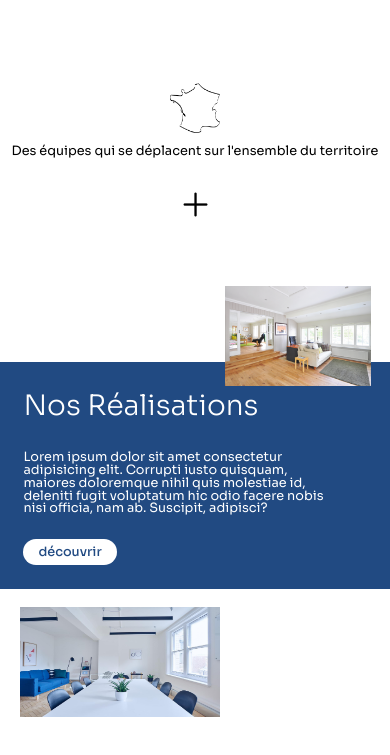
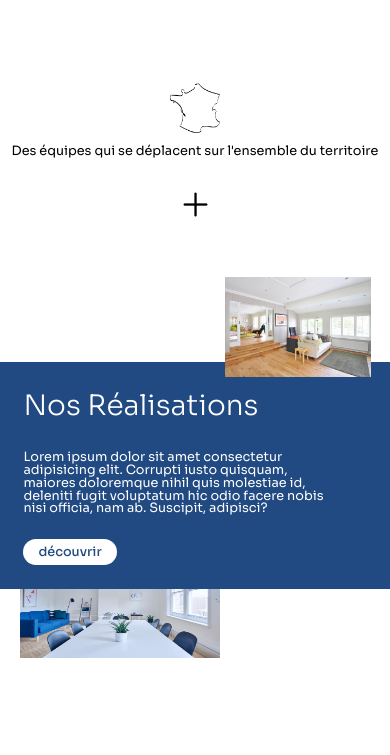
Before and after one commit to mohammed266392/kipostout-projet, an Angular app: page /accueil in a window 390 px wide. Shown: the part 1382-2137 px from the top of the page. Built offline with nearby package versions, Linux system fonts and the light colour scheme.

Commit message:
Nos réalisations avec se10 v2

```diff
--- a/src/app/realisation/realisation.component.scss
+++ b/src/app/realisation/realisation.component.scss
@@ -47,7 +47,7 @@
 
         position: absolute;
         left: 5%;
-        top: 56%;
+        top: 296px;
         z-index: 0;
         &_img1{
             width: 263px;
@@ -58,7 +58,7 @@
 
         position: absolute;
         right: 5%;
-        top: 6%;
+        top: 14px;
         z-index: 2;
         &_img2{
             width: 263px;
@@ -101,20 +101,9 @@
         height: 110px;
     }
 
-
-}
-
-
-@media only screen and (max-width: 400px) {
-
-    .realisation_img_fenetre1{
-        top: 42%;
-    }
-
     .realisation_img_fenetre2{
-        top: 4%;
+        top: 25px;
     }
 
 
-
 }
```
